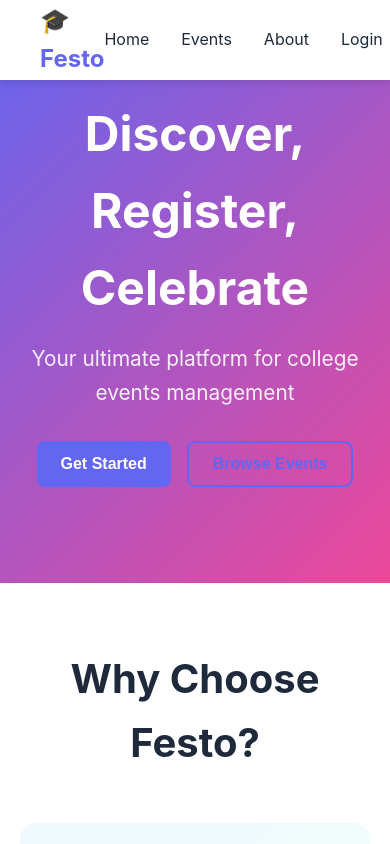
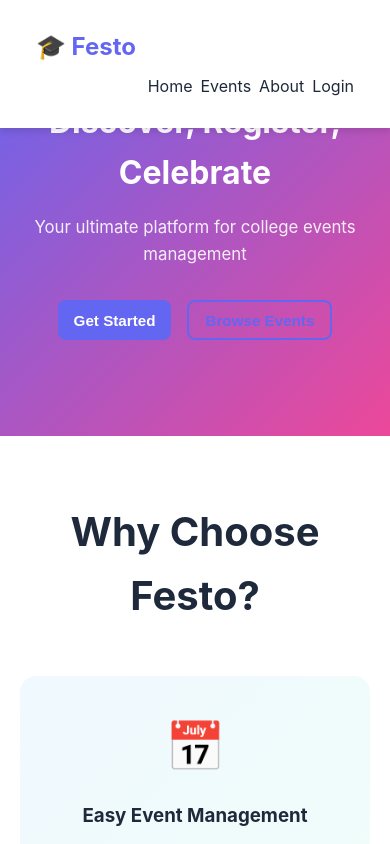
Before and after one commit to festoofficial/festo, a React (Create React App) app: page / in a window 390 px wide. Shown: the top 844 px of the page. Built offline with nearby package versions, Linux system fonts and the light colour scheme; no server answers; the HTML template or start-up script is replaced by a standard one.

Commit message:
Tighten mobile dashboard and nav layout

```diff
--- a/src/index.css
+++ b/src/index.css
@@ -1084,3 +1084,88 @@ table tr:hover {
         padding-top: 2rem;
     }
 }
+
+@media (max-width: 768px) {
+    .navbar {
+        height: auto;
+        padding: 0.75rem 1rem;
+    }
+
+    .navbar .container {
+        flex-wrap: wrap;
+        gap: 0.5rem;
+    }
+
+    .nav-menu {
+        width: 100%;
+        flex-wrap: wrap;
+        gap: 0.5rem;
+        justify-content: flex-end;
+    }
+
+    .nav-menu a.nav-active,
+    .nav-menu button.nav-link.nav-active {
+        height: auto;
+    }
+
+    .dashboard-sidebar {
+        display: none;
+        width: calc(100% - 2rem);
+        margin: 0.75rem 1rem;
+        padding: 0.5rem 0.75rem;
+        position: static;
+        height: auto;
+        opacity: 0;
+    }
+
+    .dashboard-sidebar.open {
+        display: block;
+        opacity: 1;
+        margin-left: 1rem;
+        margin-top: 0.75rem;
+    }
+
+    .sidebar-menu {
+        flex-direction: column;
+        gap: 0.35rem;
+    }
+
+    .sidebar-menu li {
+        flex: unset;
+        border-bottom: none;
+    }
+
+    .sidebar-menu button.sidebar-link {
+        text-align: left;
+        width: 100%;
+        background-color: var(--light-bg);
+    }
+
+    .dashboard-content {
+        padding: 1.25rem;
+        height: auto;
+    }
+
+    .events-grid {
+        grid-template-columns: 1fr;
+    }
+
+    .event-card,
+    .stats-grid,
+    .stat-card {
+        width: 100%;
+    }
+
+    .hero-content h2 {
+        font-size: 2rem;
+    }
+
+    .hero-content p {
+        font-size: 1.05rem;
+    }
+
+    .btn {
+        padding: 0.6rem 1rem;
+        font-size: 0.95rem;
+    }
+}
```
